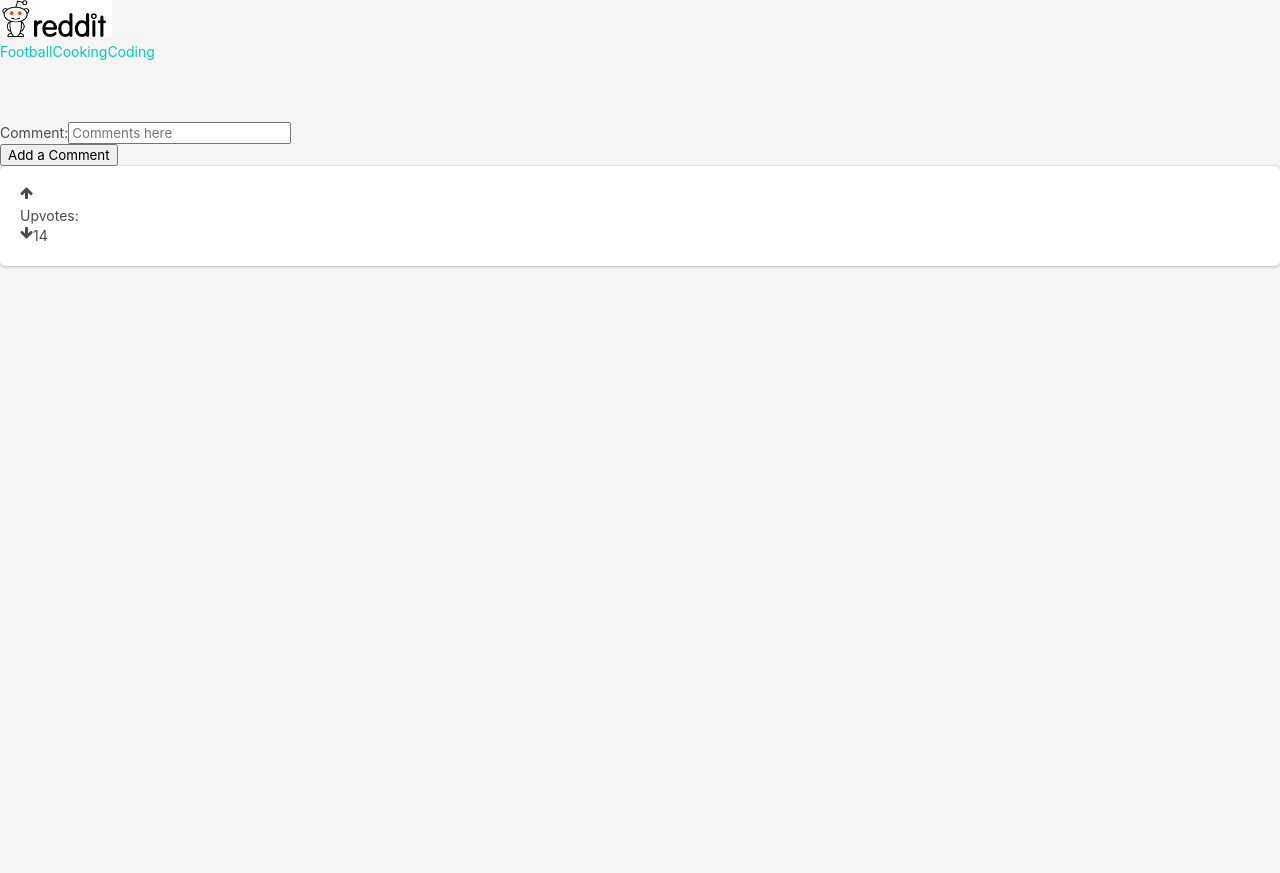
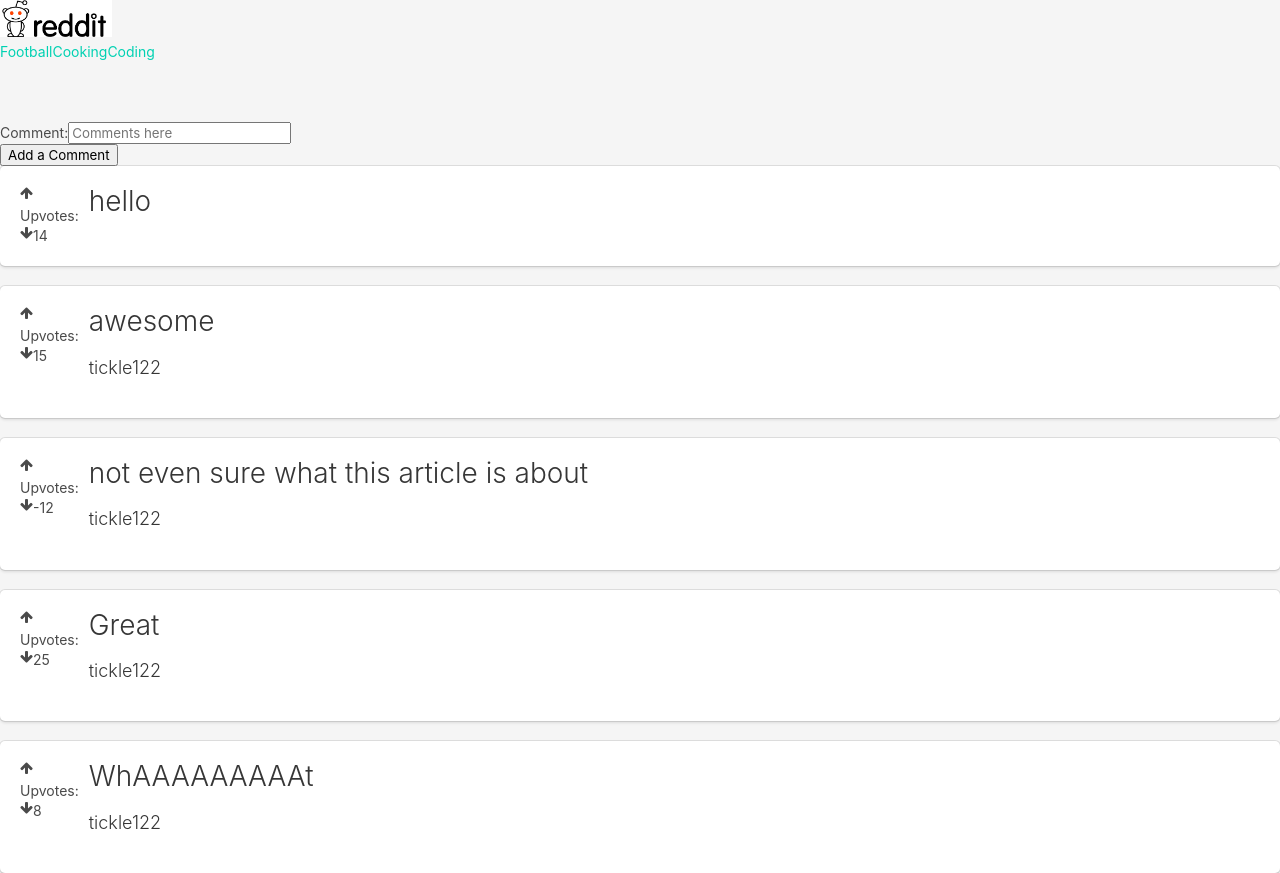
Before and after one commit to Joyfisher/ncNews, a React app in the folder frontend/: page /articles/1 in a window 1280 px wide. Before the commit the page ends 800 px from the top, so only its background shows below. Built offline with nearby package versions, Linux system fonts and the light colour scheme; no server answers.

Commit message:
all articles rendering

```diff
--- a/frontend/src/components/ArticleCard.js
+++ b/frontend/src/components/ArticleCard.js
@@ -1,8 +1,8 @@
 import React from 'react';
+import PropTypes from 'prop-types';
 import {Link} from 'react-router-dom';
-import PropTypes from 'prop-types';
+
 const ArticleCard = function (props) {
-  console.log(props.id)
   return (
     <div className='box'>
       <article className='media'>
@@ -14,15 +14,21 @@ const ArticleCard = function (props) {
         </div>
         <div className='media-content'>
           <div className='content'>
-            <Link to="/articles/{this.props.id}"><h3 className='title is-3'>{props.title}</h3></Link>
+            <Link to ={'/articles/' + props._id}>
+            <h2 className='title is-3'>{props.title}</h2>
+            <span className = 'subtitile is-6'> by {props.author}</span>
+            </Link>
           </div>
         </div>
       </article>
     </div>
   );
 };
+
 ArticleCard.propTypes = {
   title: PropTypes.string.isRequired,
-  votes: PropTypes.number.isRequired
+  votes: PropTypes.number.isRequired,
+  _id: PropTypes.string.isRequired
 };
+
 export default ArticleCard;
--- a/frontend/src/components/ArticlePage.js
+++ b/frontend/src/components/ArticlePage.js
@@ -1,13 +1,15 @@
 import React from 'react';
 import Comments from './Comments';
 import axios from 'axios';
+import PropTypes from 'prop-types';
+
 const path = 'http://localhost:3000/api/articles';
 class ArticlePage extends React.Component {
   constructor (props) {
     super(props);
     this.state = {
       comment: '',
-      articles:[]
+      article:[]
     };
     this.handleInputChange = this.handleInputChange.bind(this);
     this.handleSubmit = this.handleSubmit.bind(this);
@@ -29,9 +31,9 @@ class ArticlePage extends React.Component {
   componentDidMount () {
     axios.get(`${path}/${this.props.match.params.id}`)
     .then(articles => {
-      console.log(articles);
+      console.dir('Articles:' + articles.data);
       this.setState(
-        {article: articles.data.articles}
+        {article: articles.data}
       );
     })
     .catch((err) => {
@@ -39,6 +41,8 @@ class ArticlePage extends React.Component {
     });
   }
   render () {
+    console.log('props: ' + this.props);
+    console.log('state: ' + this.state);
     const { article } = this.state;
     return (
       <div id='ArticlePage'>
@@ -61,4 +65,7 @@ class ArticlePage extends React.Component {
     );
   }
 }
+ArticlePage.propTypes = {
+  match: PropTypes.object.isRequired
+};
 export default ArticlePage;
--- a/frontend/src/components/CommentCard.js
+++ b/frontend/src/components/CommentCard.js
@@ -1,6 +1,5 @@
 import React from 'react';
 import PropTypes from 'prop-types';
-
 const CommentCard = function (props) {
   return (
     <div className='box'>
@@ -13,17 +12,17 @@ const CommentCard = function (props) {
         </div>
         <div className='media-content'>
           <div className='content'>
-            <h3 className='title is-3'>{props.title}</h3>
+            <h3 className='title is-3'>{props.comment}</h3>
+            <h5 className='title is-5'>{props.username}</h5>
           </div>
         </div>
       </article>
     </div>
   );
 };
-
 CommentCard.propTypes = {
-  title: PropTypes.string.isRequired,
+  comment: PropTypes.string.isRequired,
+  username: PropTypes.string.isRequired,
   votes: PropTypes.number.isRequired
 };
-
 export default CommentCard;
--- a/frontend/src/components/Comments.js
+++ b/frontend/src/components/Comments.js
@@ -2,13 +2,16 @@ import React from 'react';
 import CommentCard from './CommentCard';
 import '../css/Comments.css';
 
-const comments = [{ comment: 'HIYA', votes: 14}];
-
+const comments = [{ comment: 'hello', votes: 14 },
+{ comment: 'awesome', votes: 15, username: 'tickle122' },
+{ comment: 'not even sure what this article is about', votes: -12, username: 'tickle122' },
+{ comment: 'Great', votes: 25, username: 'tickle122' },
+{ comment: 'WhAAAAAAAAAt', votes: 8, username: 'tickle122' }];
 class Comments extends React.Component {
   render () {
     return (
       <div id='Comments'>
-                {comments.map(comment => <CommentCard comment={comment.comment} votes= {comment.votes} key={comment.comment} />)}
+       {comments.map(comment => <CommentCard comment={comment.comment} votes={comment.votes} username={comment.username} key={comment.comment} />)}
       </div>
     );
   }
--- a/frontend/src/components/Topics.js
+++ b/frontend/src/components/Topics.js
@@ -1,35 +1,44 @@
 import React from 'react';
+import axios from 'axios';
 import ArticleCard from './ArticleCard';
-import axios from 'axios';
+
+import Loading from './Loading';
+
 const topicPath = 'http://localhost:3000/api/topics';
-class Topics extends React.Component {
-  constructor (props) {
-    super(props);
+
+class TopicList extends React.Component {
+  constructor () {
+    super();
     this.state = {
-      topics: []
+      topics: [],
+      loading: true
     };
   }
   componentDidMount () {
     axios.get(`${topicPath}/${this.props.match.params.id}/articles`)
-      .then(topics => {
-        this.setState(
-          { topics: topics.data.articles }
-        );
-      })
-      .catch((err) => {
-        console.log(err);
+    .then((response) => {
+
+          console.log(response);
+      this.setState({
+        topics: response.data.articlesByTopic,
+        loading: false
       });
+    });
+
   }
+
   render () {
-    const {topics} = this.state;
+    const {loading, topics} = this.state;
     return (
-      <div>
-        {
-        topics.map((topic, i) => {
+      loading
+      ? <Loading />
+      : <div>
+        {topics.map((topic, i) => {
           return <div key={i}>
             <ArticleCard
+              votes={topic.votes}
               title={topic.title}
-          votes={topic.votes} />
+            /><br />
             </div>;
         })
   }
@@ -37,4 +46,5 @@ class Topics extends React.Component {
     );
 }
 }
-export default Topics;
+
+export default TopicList;
```
Also changed, not shown: frontend/src/index.js (line endings or trailing spaces), 1 other file (tests, documents, lock files or other folders). Lines whose indentation alone changed are shown as unchanged.
